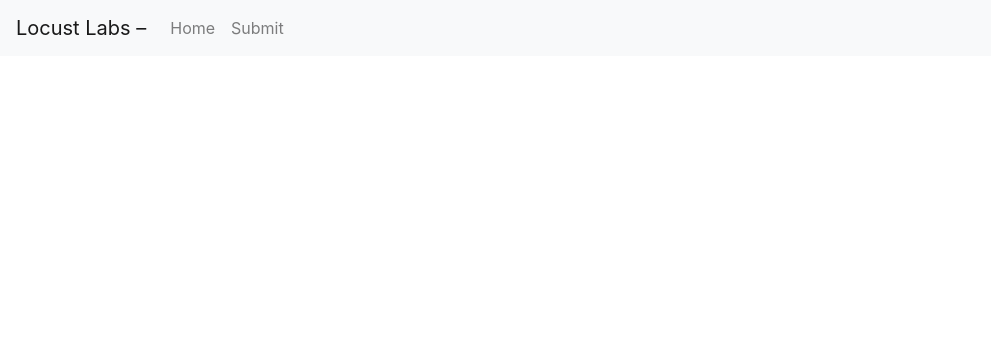
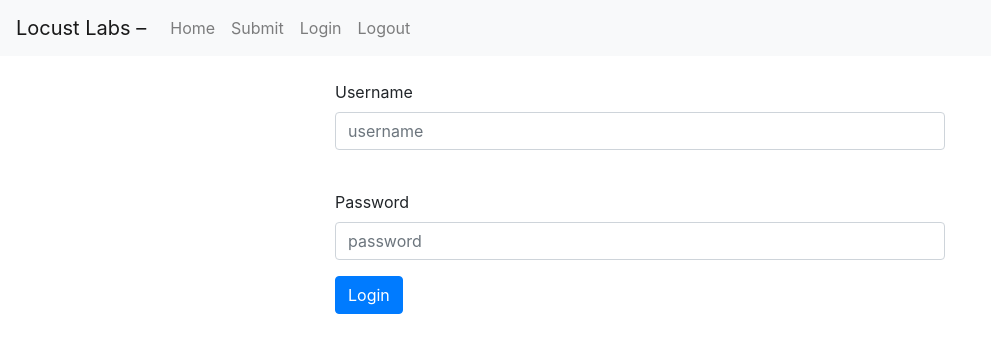
Before and after one commit to kevc528/backend-challenge20, a React (Create React App) app in the folder reference-frontend/: page /login in a window 1280 px wide. Shown: the top 352 px of the page, without its empty margins (0-991 px from the left). Built offline with nearby package versions, Linux system fonts and the light colour scheme.

Commit message:
Login logout frontend

```diff
--- a/reference-frontend/src/App.js
+++ b/reference-frontend/src/App.js
@@ -1,6 +1,7 @@
 import React from 'react'
 import Home from './pages/home';
 import Submit from './pages/submit';
+import Login from './pages/login';
 import {
     BrowserRouter as Router,
     Switch,
@@ -22,6 +23,8 @@ function App() {
                         <ul className="navbar-nav mr-auto">
                             <li><Link className="nav-link" to="/">Home</Link></li>
                             <li><Link className="nav-link" to="/submit">Submit</Link></li>
+                            <li><Link className="nav-link" to="/login">Login</Link></li>
+                            <li><a className="nav-link" href="http://localhost:5000/api/logout">Logout</a></li>
                         </ul>
                     </div>
                 </nav>
@@ -33,6 +36,9 @@ function App() {
                 <Route path="/submit">
                     <Submit />
                 </Route>
+                <Route path="/login">
+                    <Login />
+                </Route>
             </Switch>
         </Router>
     )
--- /dev/null
+++ b/reference-frontend/src/pages/login.js
@@ -0,0 +1,50 @@
+import React from 'react'
+import styled from 'styled-components'
+
+const Centered = styled.div`
+    display: block;
+    margin-left: auto;
+    margin-right: auto;
+`
+
+function Login() {
+    return (
+        <Centered className="col-md-6 mt-4">
+            <form>
+                <div className="form-group">
+                    <label for="username">Username</label>
+                    <input type="text" className="form-control" id="username" name="username" placeholder="username" required></input>
+                </div>
+                <br></br>
+                <div className="form-group">
+                    <label for="password">Password</label>
+                    <input type="password" className="form-control" id="password" name="password" placeholder="password" required></input>
+                </div>
+                <button type="submit" className="btn btn-primary" onClick={tryLogin}>Login</button>
+            </form>
+        </Centered>
+    )
+}
+
+function tryLogin(e) {
+    e.preventDefault()
+    let username = document.getElementById('username').value;
+    let password = document.getElementById('password').value;
+    fetch("http://localhost:5000/api/login", {
+        credentials: 'include',
+        method: 'POST',
+        headers: {"Content-Type": "application/json"},
+        body: JSON.stringify({
+            username: username,
+            password: password
+        })
+    }).then(res => {
+        if (res.status === 200) {
+            window.location.href = '/'
+        } else {
+            alert('Error logging in. Please verify credentials')
+        }
+    })
+}
+
+export default Login
```
Also changed, not shown: 2 other files (tests, documents, lock files or other folders).
